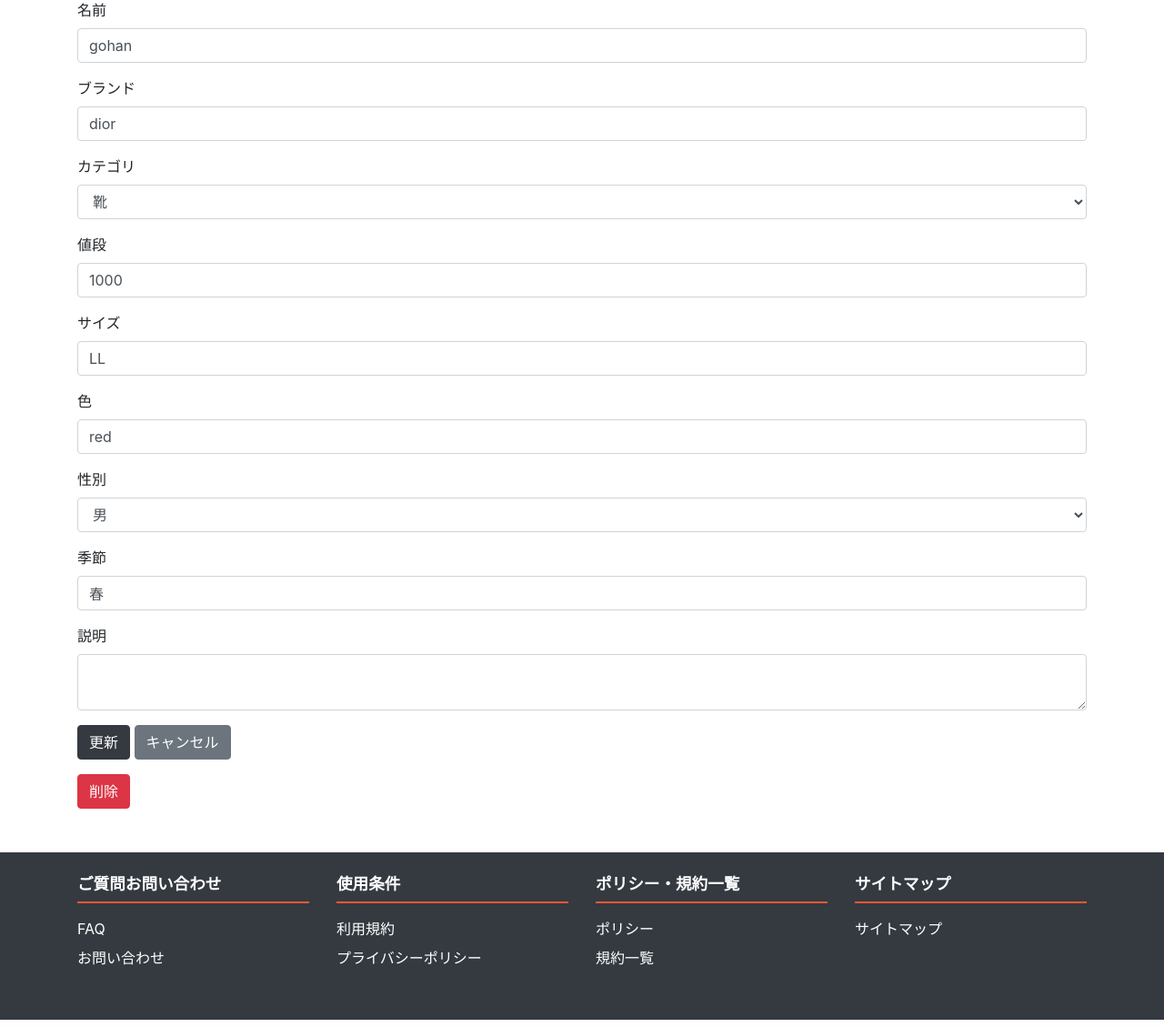
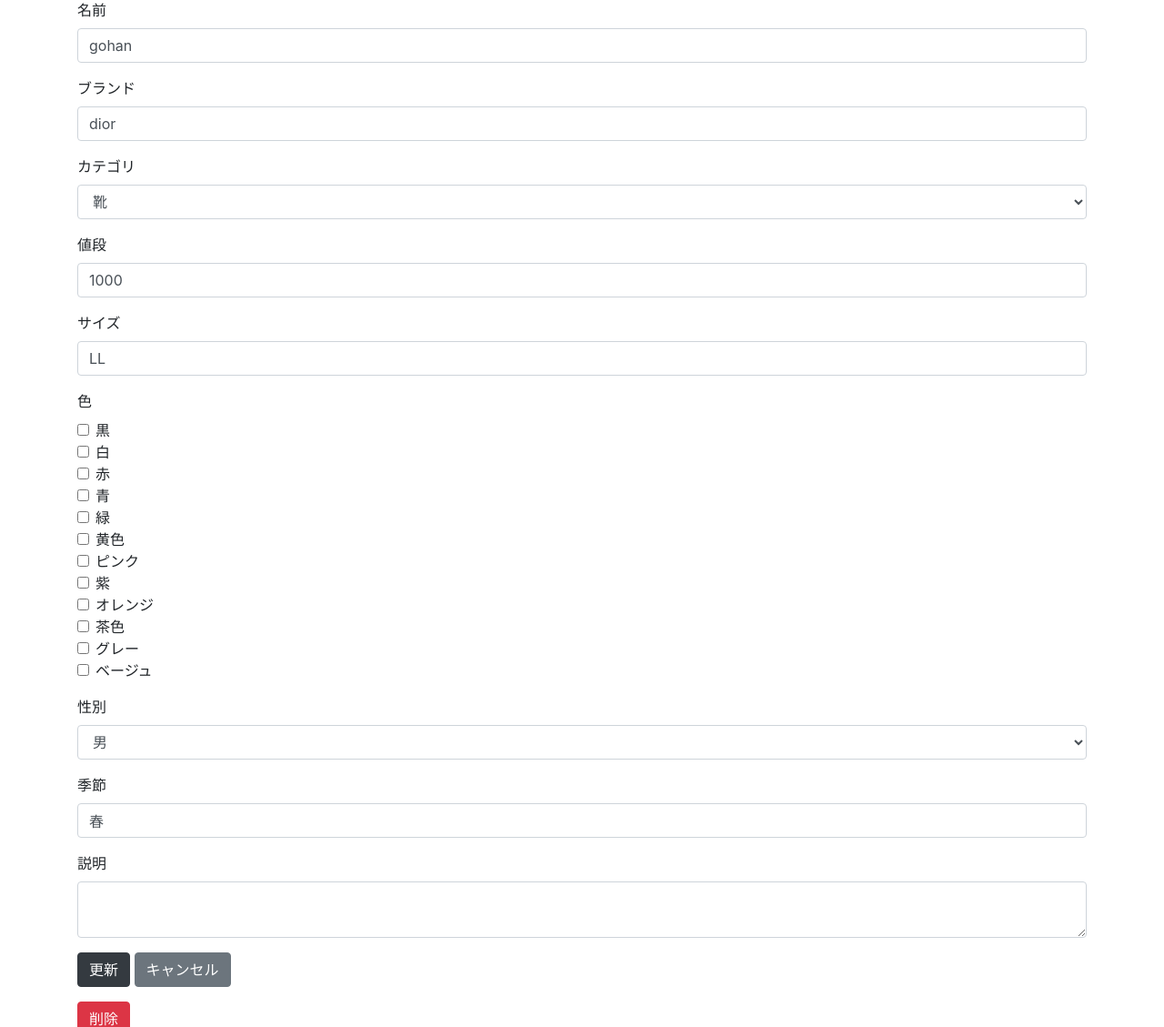
Before and after one commit to c0a22120/My-closet, a Flask app: page /edit-clothing/1 in a window 1280 px wide. Shown: the part 117-1246 px from the top of the page at 91% size. Run offline with Flask 3, Linux system fonts and the light colour scheme; data comes from the database, SQL or seed files in the repository; some libraries are stand-ins or nearby versions.

Commit message:
[add]color checkbox

```diff
--- a/templates/edit_clothing.html
+++ b/templates/edit_clothing.html
@@ -67,8 +67,55 @@
                 <input type="text" class="form-control" id="size" name="size" value="{{ clothing.size }}" required>
             </div>
             <div class="form-group">
-                <label for="color">色</label>
-                <input type="text" class="form-control" id="color" name="color" value="{{ clothing.color }}" required>
+                <label>色</label><br>
+                <div class="form-check">
+                    <input class="form-check-input" type="checkbox" id="color_black" name="color" value="黒" {% if '黒' in clothing.color %}checked{% endif %}>
+                    <label class="form-check-label" for="color_black">黒</label>
+                </div>
+                <div class="form-check">
+                    <input class="form-check-input" type="checkbox" id="color_white" name="color" value="白" {% if '白' in clothing.color %}checked{% endif %}>
+                    <label class="form-check-label" for="color_white">白</label>
+                </div>
+                <div class="form-check">
+                    <input class="form-check-input" type="checkbox" id="color_red" name="color" value="赤" {% if '赤' in clothing.color %}checked{% endif %}>
+                    <label class="form-check-label" for="color_red">赤</label>
+                </div>
+                <div class="form-check">
+                    <input class="form-check-input" type="checkbox" id="color_blue" name="color" value="青" {% if '青' in clothing.color %}checked{% endif %}>
+                    <label class="form-check-label" for="color_blue">青</label>
+                </div>
+                <div class="form-check">
+                    <input class="form-check-input" type="checkbox" id="color_green" name="color" value="緑" {% if '緑' in clothing.color %}checked{% endif %}>
+                    <label class="form-check-label" for="color_green">緑</label>
+                </div>
+                <div class="form-check">
+                    <input class="form-check-input" type="checkbox" id="color_yellow" name="color" value="黄色" {% if '黄色' in clothing.color %}checked{% endif %}>
+                    <label class="form-check-label" for="color_yellow">黄色</label>
+                </div>
+                <div class="form-check">
+                    <input class="form-check-input" type="checkbox" id="color_pink" name="color" value="ピンク" {% if 'ピンク' in clothing.color %}checked{% endif %}>
+                    <label class="form-check-label" for="color_pink">ピンク</label>
+                </div>
+                <div class="form-check">
+                    <input class="form-check-input" type="checkbox" id="color_purple" name="color" value="紫" {% if '紫' in clothing.color %}checked{% endif %}>
+                    <label class="form-check-label" for="color_purple">紫</label>
+                </div>
+                <div class="form-check">
+                    <input class="form-check-input" type="checkbox" id="color_orange" name="color" value="オレンジ" {% if 'オレンジ' in clothing.color %}checked{% endif %}>
+                    <label class="form-check-label" for="color_orange">オレンジ</label>
+                </div>
+                <div class="form-check">
+                    <input class="form-check-input" type="checkbox" id="color_brown" name="color" value="茶色" {% if '茶色' in clothing.color %}checked{% endif %}>
+                    <label class="form-check-label" for="color_brown">茶色</label>
+                </div>
+                <div class="form-check">
+                    <input class="form-check-input" type="checkbox" id="color_gray" name="color" value="グレー" {% if 'グレー' in clothing.color %}checked{% endif %}>
+                    <label class="form-check-label" for="color_gray">グレー</label>
+                </div>
+                <div class="form-check">
+                    <input class="form-check-input" type="checkbox" id="color_beige" name="color" value="ベージュ" {% if 'ベージュ' in clothing.color %}checked{% endif %}>
+                    <label class="form-check-label" for="color_beige">ベージュ</label>
+                </div>
             </div>
             <div class="form-group">
                 <label for="gender">性別</label>
```
